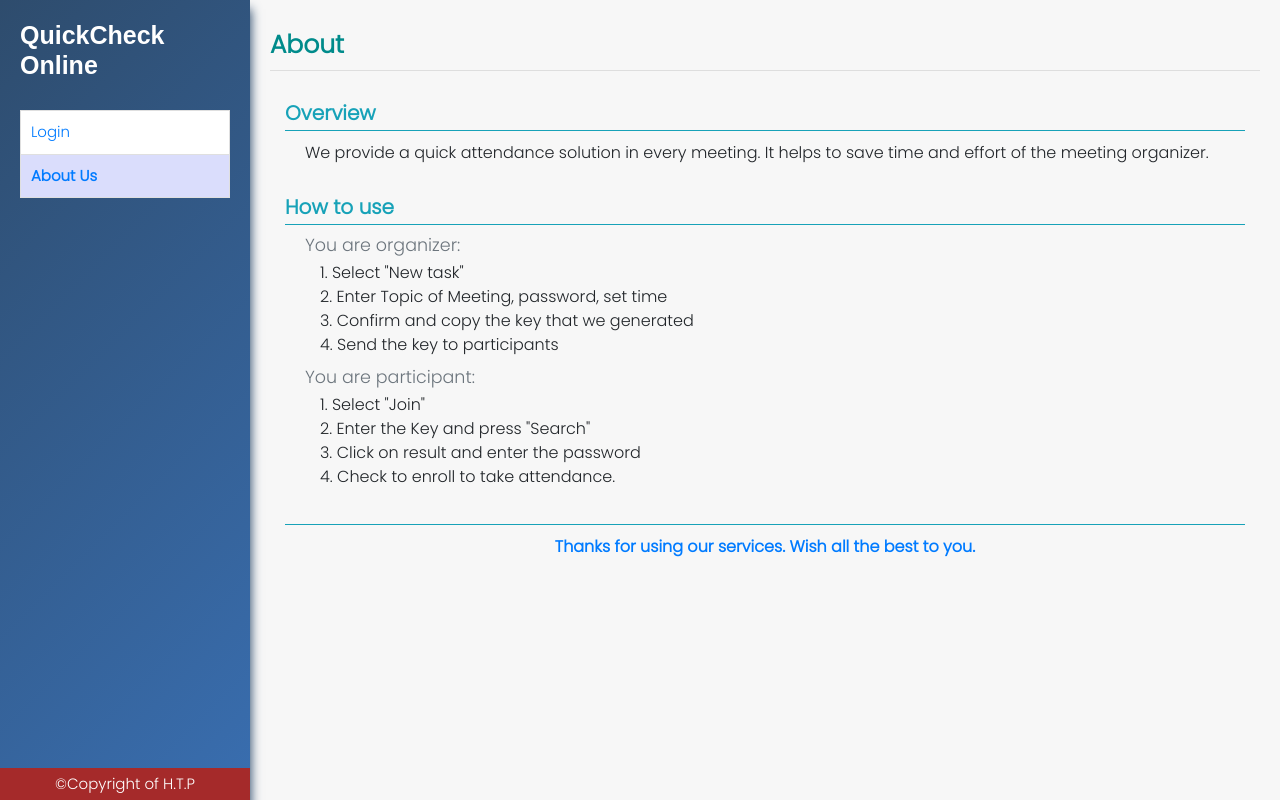
After one commit to Phuc-code-2001/QuickChecking, a Django app: page /about/ in a window 1280 px wide. The commit adds this page. Run offline with Django 3.2, Linux system fonts and the light colour scheme; some libraries are stand-ins or nearby versions.

Commit message:
Update about page
Signed-off-by: phuc-code-2001 <itphuc892@gmail.com>

```diff
--- /dev/null
+++ b/home/static/home/css/about.css
@@ -0,0 +1,28 @@
+
+
+.top_section {
+    padding: 1rem 0;
+}
+
+.content_title {
+    font-weight: bold;
+    color: var(--info);
+}
+
+.container > section {
+    margin: 1rem auto;
+}
+
+.content {
+    padding: 1rem 2rem;
+    border-top: 1px double var(--info);
+}
+
+.fz {
+    font-size: 1.6rem !important;
+}
+
+.text_important {
+    color: var(--primary);
+    font-weight: bold;
+}
--- a/home/static/shared/css/base.css
+++ b/home/static/shared/css/base.css
@@ -50,6 +50,7 @@ header, main {
 
 .section_title {
     color: darkcyan;
+    font-weight: bold;
 }
 
 .header_title .title {
--- a/home/static/task/js/join.js
+++ b/home/static/task/js/join.js
@@ -1,6 +1,6 @@
 $(document).ready(function(){
 
-    $("#item_link").hide();
+    $(".item_result").hide();
     $(".null_result").hide();
 
     $("#join_form").submit(function(e){
@@ -21,13 +21,13 @@ $(document).ready(function(){
                 $("#date_opening").text(result.date_opening);
                 $("#start_time").text(result.start_time);
                 $("#end_time").text(result.end_time);
-                $("#item_link").show();
+                $(".item_result").show();
                 $(".null_result").hide();
             },
             error: function(result){
                 $(".null_result").text(result.responseText);
                 $(".null_result").show();
-                $("#item_link").hide();
+                $(".item_result").hide();
             }
         });
 
--- a/home/templates/base.html
+++ b/home/templates/base.html
@@ -33,7 +33,7 @@
                         <a class="list-group-link {{ task_active }}" href="{% url 'task' %}">Your tasks</a>
                     </li>
                     <li class="list-group-item">
-                        <a class="list-group-link {{ about_active }}" href="">About Us</a>
+                        <a class="list-group-link {{ about_active }}" href="{% url 'about' %}">About Us</a>
                     </li>
                     <li class="list-group-item">
                         <a class="list-group-link" href="{% url 'logout' %}">Sign out</a>
@@ -46,7 +46,7 @@
                         <a class="list-group-link {{ register_active }}" href="">Register</a>
                     </li> -->
                     <li class="list-group-item">
-                        <a class="list-group-link {{ about_active }}" href="">About Us</a>
+                        <a class="list-group-link {{ about_active }}" href="{% url 'about' %}">About Us</a>
                     </li>
                 {% endif %}
             </ul>
--- /dev/null
+++ b/home/templates/home/about.html
@@ -0,0 +1,44 @@
+{% extends "base.html" %}
+
+{% block render_body %}
+{% load static %}
+<link rel="stylesheet" href="{% static 'home/css/about.css' %}">
+<div class="top_section">
+    <h1 class="section_title">About</h1>
+    <hr>
+</div>
+
+<div class="container">
+
+    <section>
+        <h2 class="content_title">Overview</h2>
+        <p class="content fz">We provide a quick attendance solution in every meeting. It helps to save time and effort of the meeting organizer.</p>
+    </section>
+    <section>
+        <h2 class="content_title">How to use</h2>
+        <div class="content">
+            <h3 class="text-secondary">You are organizer:</h3>
+            <ul class="px-4 fz">
+                <li>1. Select "New task"</li>
+                <li>2. Enter Topic of Meeting, password, set time</li>
+                <li>3. Confirm and copy the key that we generated</li>
+                <li>4. Send the key to participants</li>
+            </ul>
+            <h3 class="text-secondary">You are participant:</h3>
+            <ul class="px-4 fz">
+                <li>1. Select "Join"</li>
+                <li>2. Enter the Key and press "Search"</li>
+                <li>3. Click on result and enter the password</li>
+                <li>4. Check to enroll to take attendance.</li>
+            </ul>
+        </div>
+
+    </section>
+    <section>
+        <h2 class="content_title"></h2>
+        <p class="content fz text_important text-center">Thanks for using our services. Wish all the best to you.</p>
+    </section>
+
+</div>
+
+{% endblock render_body %}
--- a/home/templates/home/index.html
+++ b/home/templates/home/index.html
@@ -37,7 +37,7 @@
             </a>
         </section>
         <section class="flex_item">
-            <a href="" class="flex_link meet_about">
+            <a href="{% url 'about' %}" class="flex_link meet_about">
                 <div class="flex_icon">
                     <ion-icon name="alert-circle-outline"></ion-icon>
                 </div>
--- a/home/urls.py
+++ b/home/urls.py
@@ -1,7 +1,8 @@
 from django.urls import path
-from .views import index, login
+from . import views
 
 urlpatterns = [
-    path('', index, name='home'),
-    path('login/', login, name='login')
+    path('', views.index, name='home'),
+    path('login/', views.login, name='login'),
+    path('about/', views.about, name='about'),
 ]
--- a/home/views.py
+++ b/home/views.py
@@ -14,3 +14,7 @@ def login(request):
 
     context = {'title': 'Login', 'login_active': 'active'}
     return render(request, 'home/login.html', context)
+
+def about(request):
+    context = {'title': 'About', 'about_active': 'active'}
+    return render(request, 'home/about.html', context)
--- a/task/forms.py
+++ b/task/forms.py
@@ -12,6 +12,7 @@ SERVER_TZ = pytz.timezone(settings.TIME_ZONE)
 
 class TaskForm(forms.ModelForm):
 
+    name            = forms.CharField(label="Topic")
     password        = forms.CharField(max_length=24, widget=forms.PasswordInput())
     confirm         = forms.CharField(max_length=24, widget=forms.PasswordInput())
     date_opening    = forms.DateField(widget=forms.DateInput(attrs={'type': 'date'}))
--- a/task/templates/task/detail.html
+++ b/task/templates/task/detail.html
@@ -5,7 +5,7 @@
 <link rel="stylesheet" href="{% static 'task/css/detail.css' %}">
 
 <section class="top_section">
-    <h1 class="section_title">Task - Detail</h1>
+    <h1 class="section_title">{{ title }}</h1>
     <hr>
 </section>
 
@@ -14,7 +14,7 @@
     <div class="check_box">
         <h2 class="second_title">
             <span>List of checked members</span>
-            {% if item.check_set.all %}
+            {% if is_owner and item.check_set.all %}
             <a class="btn btn-success" style="font-size: 12px;" href="{% url 'export_task_xls' task_id=item.id %}" download="{{ item.short_name }}">Export Data.</a>
             {% endif %}
         </h2>
```
Also changed, not shown: home/static/task/css/join.css (+5 -4 lines), task/templates/task/join.html (+9 -2 lines), task/views.py (+11 -8 lines).
